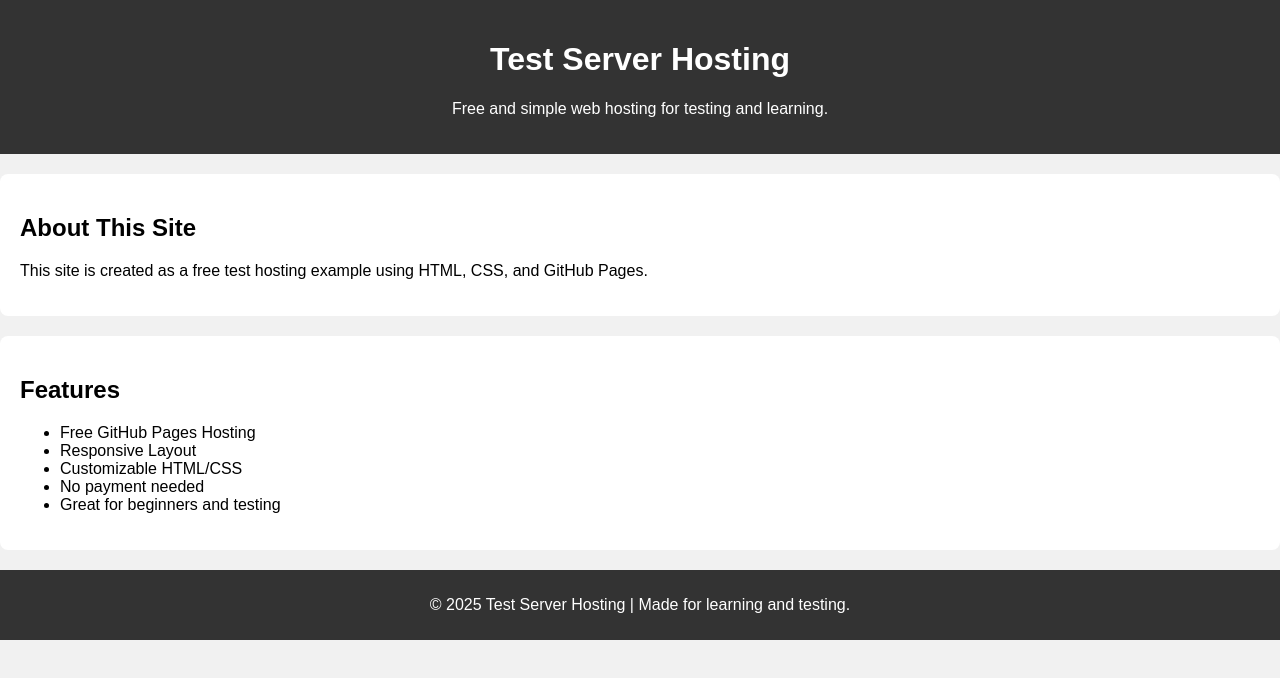
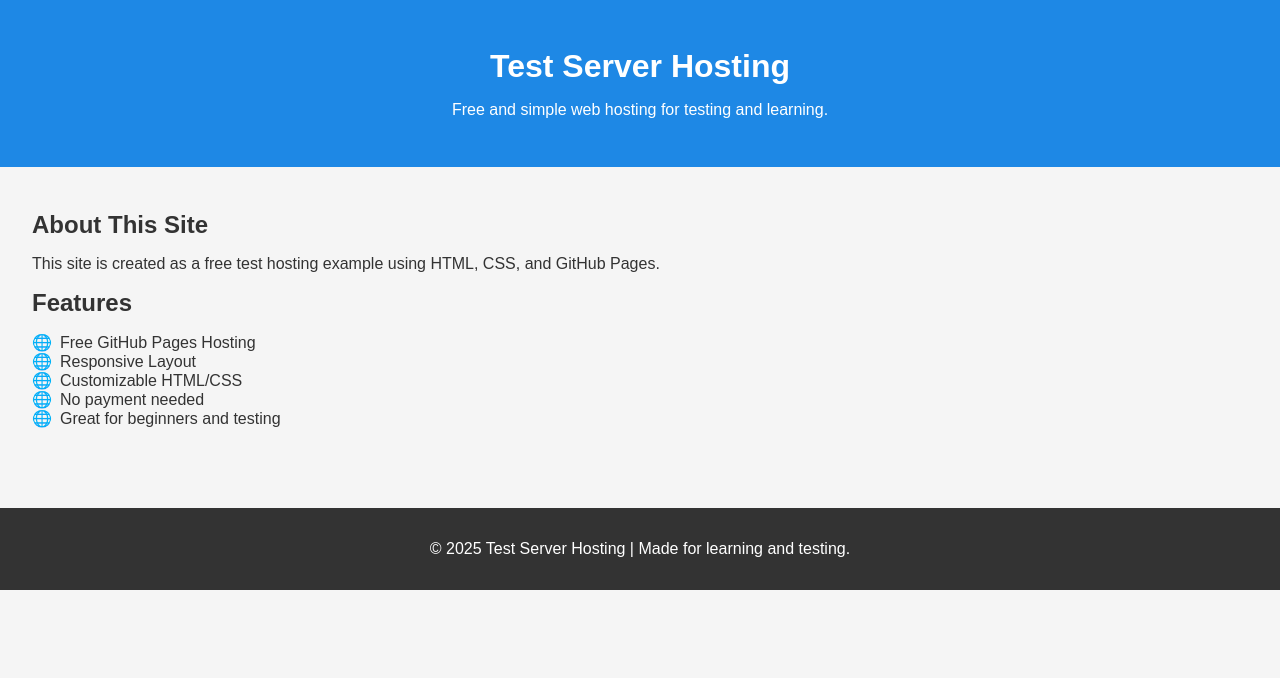
Before and after one commit to Christian-lang-bit/yourusername.github.io, a plain HTML site: page index.html in a window 1280 px wide. Drawn offline with Linux system fonts and the light colour scheme.

Commit message:
Update style.css

```diff
--- a/style.css
+++ b/style.css
@@ -2,60 +2,39 @@ body {
   font-family: Arial, sans-serif;
   margin: 0;
   padding: 0;
-    background-color: #f1f1f1;
+  background: #f5f5f5;
+  color: #333;
 }
 
 header {
-    background-color: #333;
+  background: #1e88e5;
   color: white;
-    padding: 20px;
+  padding: 2rem;
   text-align: center;
 }
 
-  header nav ul {
+main {
+  padding: 2rem;
+}
+
+h1, h2 {
+  margin: 0.5em 0;
+}
+
+ul {
   list-style: none;
   padding: 0;
 }
 
-  header nav ul li {
-    display: inline;
-    margin: 0 10px;
-  }
-
-  header nav ul li a {
-    color: white;
-    text-decoration: none;
-  }
-
-  section {
-    padding: 20px;
-    margin: 20px 0;
-    background-color: white;
-    border-radius: 8px;
+ul li::before {
+  content: "🌐";
+  margin-right: 0.5em;
 }
 
 footer {
+  background: #333;
+  color: white;
   text-align: center;
-    padding: 10px;
-    background-color: #333;
-    color: white;
+  padding: 1rem;
+  margin-top: 2rem;
 }
-
-  .product {
-    background-color: #fff;
-    padding: 20px;
-    border-radius: 8px;
-    margin: 10px;
-  }
-
-  button {
-    padding: 10px 20px;
-    background-color: #008CBA;
-    color: white;
-    border: none;
-    cursor: pointer;
-  }
-
-  button:hover {
-    background-color: #006f88;
-  }
```
Lines whose indentation alone changed are shown as unchanged.
